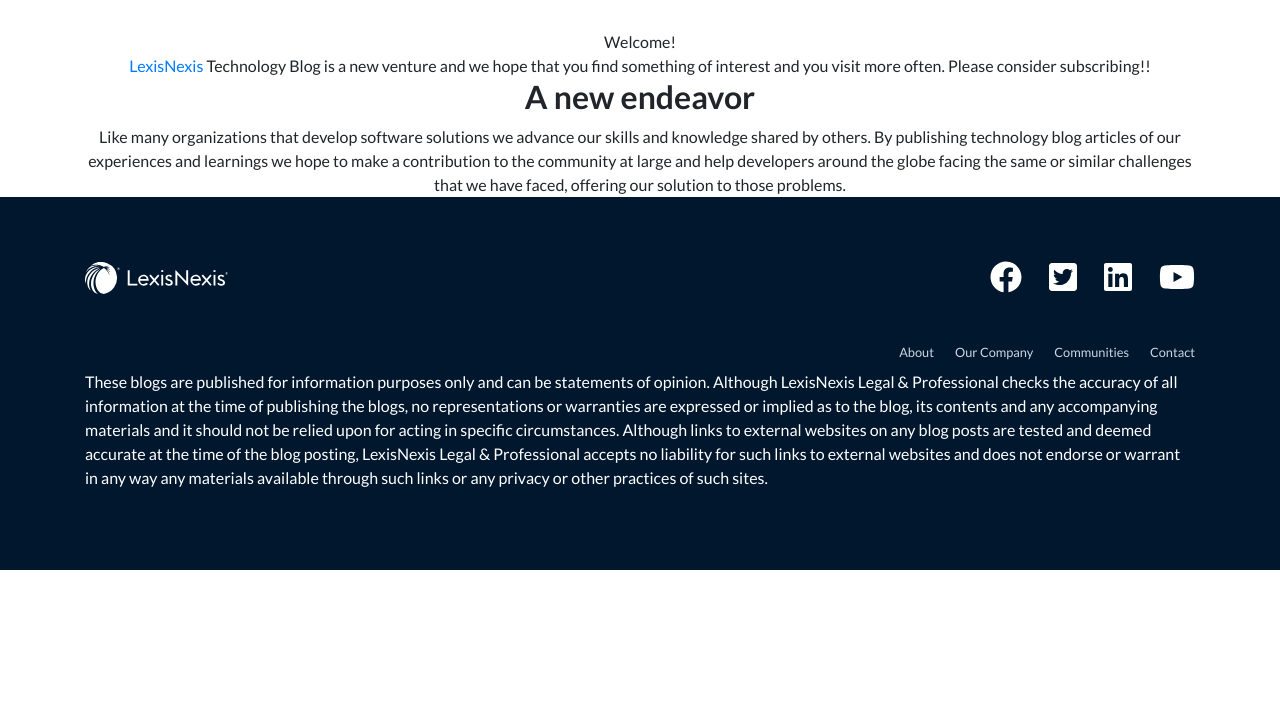
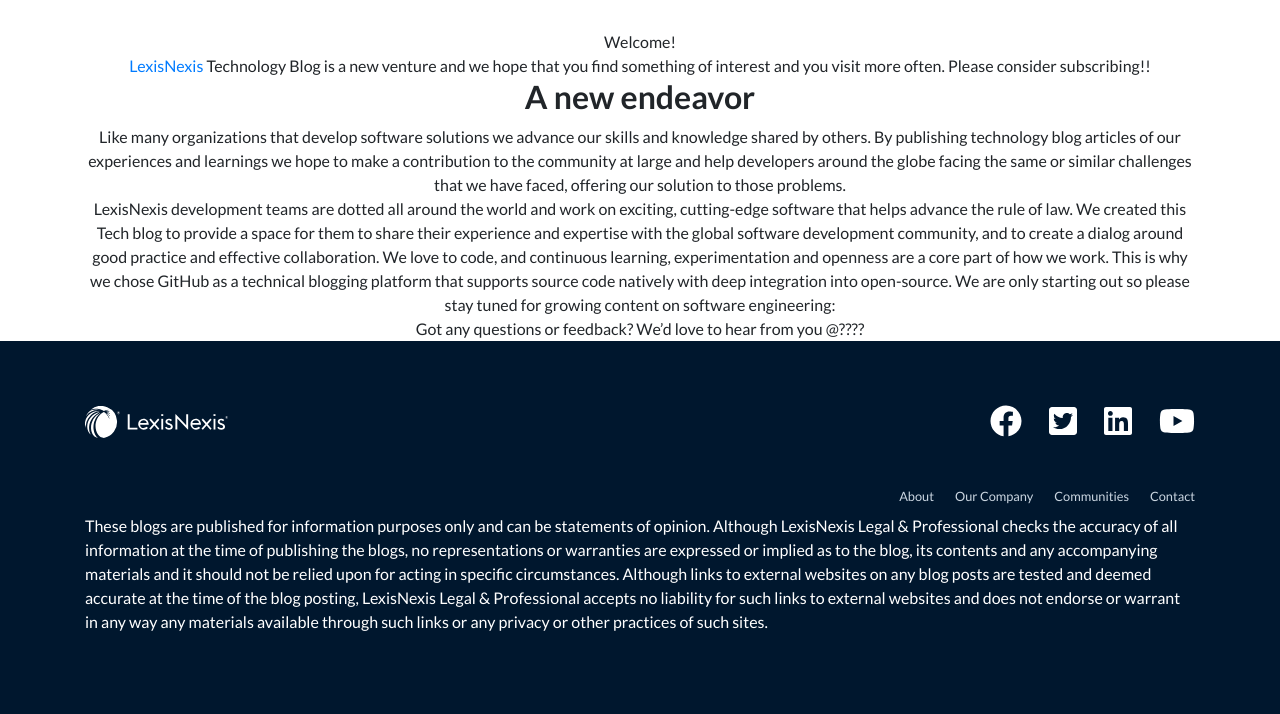
Before and after one commit to lnlp-open-source/lnlp-open-source.github.io, a Jekyll site: the page built from about.markdown, in a window 1280 px wide. Shown: the part 541-1255 px from the top of the page. Built offline with Jekyll 4.4.1, drawn with Linux system fonts in a browser that asks for light colours; our own code applies the rules of GitHub Pages for plain Markdown files; before the commit the page ends 1111 px from its top, so only the background shows below that.

Commit message:
Added attribution to stories. Added some more content to the about page and started work on an initial introcutory post

```diff
--- /dev/null
+++ b/_data/authors.yml
@@ -0,0 +1,4 @@
+graham_brooks:
+  name: Graham Brooks
+  email: graham.brooks@lexisnexis.com
+  linkedin: https://www.linkedin.com/in/grahamcbrooks/
--- a/about.markdown
+++ b/about.markdown
@@ -13,3 +13,12 @@ Like many organizations that develop software solutions we advance our skills an
 publishing technology blog articles of our experiences and learnings we hope to make a contribution to the community at
 large and help developers around the globe facing the same or similar challenges that we have faced, offering our
 solution to those problems.
+
+LexisNexis development teams are dotted all around the world and work on exciting, cutting-edge software that helps
+advance the rule of law. We created this Tech blog to provide a space for them to share their experience and expertise
+with the global software development community, and to create a dialog around good practice and effective collaboration.
+We love to code, and continuous learning, experimentation and openness are a core part of how we work. This is why we
+chose GitHub as a technical blogging platform that supports source code natively with deep integration into open-source.
+We are only starting out so please stay tuned for growing content on software engineering:
+
+Got any questions or feedback? We'd love to hear from you @????
```
Also changed, not shown: _layouts/stories.html (+8 -2 lines), _posts/2021-05-19-Introductions.md (added, +18 -0 lines).
